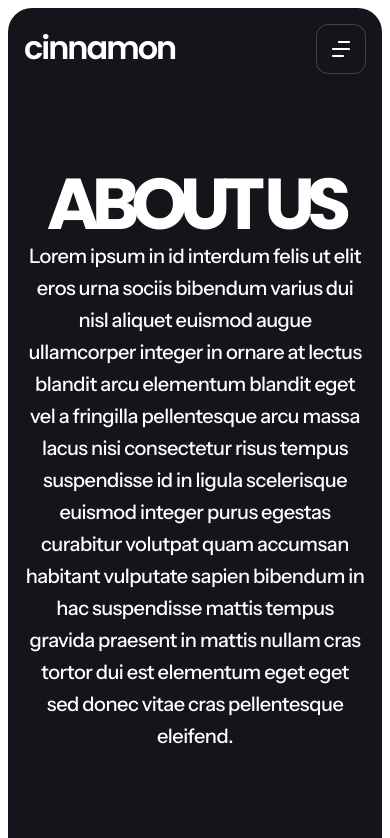
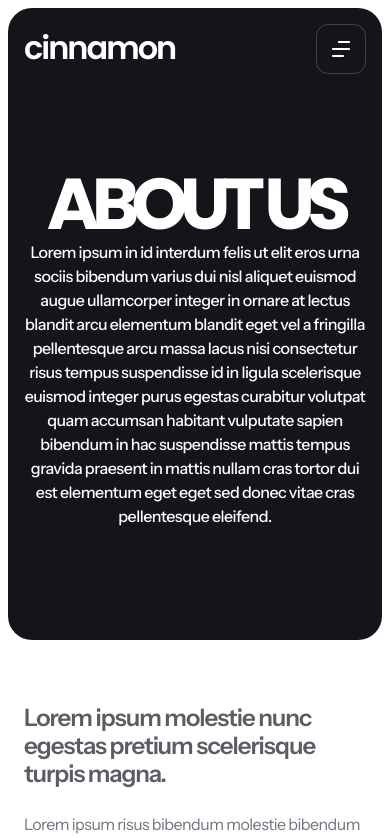
Before and after one commit to kingbary/cinnamon, a Next.js app: page /about-us in a window 390 px wide. Shown: the top 838 px of the page. Built offline with nearby package versions, Linux system fonts and the light colour scheme.

Commit message:
feat: about page responsive design

```diff
--- a/components/about-us/contact-form.tsx
+++ b/components/about-us/contact-form.tsx
@@ -4,10 +4,10 @@ import { Button } from '../ui/button'
 
 export default function ContactForm() {
     return (
-        <Container className='mb-8'>
+        <Container className='mb-8 px-0'>
             <div className='flex w-full h-[500px]'>
-                <div className='bg-[#1F1F99] h-full w-full rounded-l-[40px]'></div>
-                <div className='h-full w-full rounded-r-[40px] py-16 px-[88px] border-r border-y'>
+                <div className='hidden bg-[#1F1F99] h-full w-full rounded-l-[40px] md:block'></div>
+                <div className='h-full w-full rounded-3xl md:rounded-tl-none md:rounded-bl-none md:rounded-r-[40px] py-16 px-4 md:px-[88px] border md:border-y md:border-r md:border-l-0'>
                     <form action="" className='flex flex-col gap-3'>
                         <div>
                             <label htmlFor="email" className='sr-only'>Email</label>
--- a/components/universal/page-header.tsx
+++ b/components/universal/page-header.tsx
@@ -20,7 +20,7 @@ export default function PageHeader({ title, subtext, className, titleClassName }
                         <h3 className={cn('text-center text-white text-7xl font-bold uppercase -tracking-[8px] md:-tracking-[10px] font-[family-name:var(--font-poppins)] md:text-[120px]', titleClassName)}>{title}</h3>
                     </div>
                     <div className='max-w-[532px] flex flex-col items-center justify-center'>
-                        <p className='text-white text-xl text-center font-medium leading-8 -tracking-[0.5px]'>{subtext}</p>
+                        <p className='text-white font-medium text-center'>{subtext}</p>
 
                     </div>
                 </div>
```
